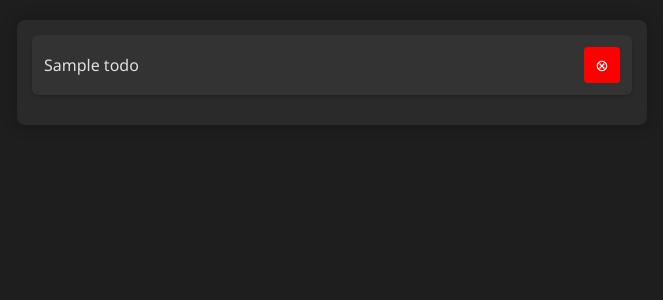
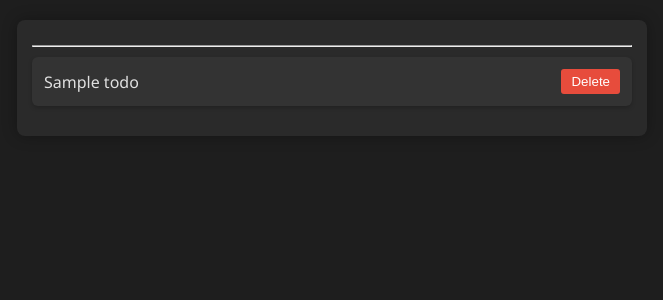
Before and after one commit to Alireza-6/TodoDjango, a Django app: page / in a window 1280 px wide. Shown: the part 103-403 px from the top of the page, without its empty margins (308-971 px from the left). Run offline with Django 5.2, Linux system fonts and the light colour scheme; a user stored in the database is signed in; tables that the repository leaves empty hold one stand-in row (values such as "Sample post").

Commit message:
add todo delete button

```diff
--- a/todos/static/home.css
+++ b/todos/static/css/home.css
@@ -86,6 +86,7 @@ body {
 .task-text {
     flex: 1;
     margin-right: 10px;
+    cursor: pointer;
 }
 
 .check-button {
@@ -109,6 +110,10 @@ body {
 .check-button svg {
     width: 16px; /* Reduced from 20px */
     height: 16px; /* Reduced from 20px */
+}
+
+.separator {
+    margin: 10px 0;
 }
 
 /* Media Query for Mobile */
@@ -146,3 +151,77 @@ body {
         height: 12px; /* Reduced from 16px */
     }
 }
+
+.delete-btn {
+    background: #e74c3c;
+    color: white;
+    border: none;
+    padding: 5px 10px;
+    border-radius: 3px;
+    cursor: pointer;
+}
+
+.delete-btn:hover {
+    background: #c0392b;
+}
+
+.popup-overlay {
+    display: none;
+    position: fixed;
+    top: 0;
+    left: 0;
+    width: 100%;
+    height: 100%;
+    background: rgba(0, 0, 0, 0.5);
+    z-index: 999;
+}
+
+.popup {
+    display: none;
+    position: fixed;
+    top: 50%;
+    left: 50%;
+    transform: translate(-50%, -50%);
+    background: black;
+    padding: 40px;
+    border-radius: 10px;
+    box-shadow: 0 0 10px rgba(0, 0, 0, 0.3);
+    z-index: 1000;
+    text-align: center;
+}
+
+.popup h2 {
+    margin: 0 0 10px;
+    font-size: 1.5em;
+}
+
+.popup p {
+    margin: 0 0 20px;
+}
+
+.delete-confirm {
+    background: #e74c3c;
+    color: white;
+    border: none;
+    padding: 8px 15px;
+    border-radius: 3px;
+    cursor: pointer;
+    margin-right: 10px;
+}
+
+.delete-confirm:hover {
+    background: #c0392b;
+}
+
+.cancel-btn {
+    background: #7f8c8d;
+    color: white;
+    border: none;
+    padding: 8px 15px;
+    border-radius: 3px;
+    cursor: pointer;
+}
+
+.cancel-btn:hover {
+    background: #6c7a89;
+}
--- /dev/null
+++ b/todos/static/js/deletePopup.js
@@ -0,0 +1,9 @@
+function openPopup(popupId) {
+    document.getElementById(popupId).style.display = 'block';
+    document.getElementById(popupId + 'Overlay').style.display = 'block';
+}
+
+function closePopup(popupId) {
+    document.getElementById(popupId).style.display = 'none';
+    document.getElementById(popupId + 'Overlay').style.display = 'none';
+}
--- a/todos/templates/create_todo.html
+++ b/todos/templates/create_todo.html
@@ -5,7 +5,7 @@
 <head>
     <meta charset="UTF-8"/>
     <meta name="viewport" content="width=device-width, initial-scale=1.0"/>
-    <link rel="stylesheet" href="{% static 'create_todo.css' %}">
+    <link rel="stylesheet" href="{% static 'css/create_todo.css' %}">
     <title>To-Do App</title>
 </head>
 <body>
--- a/todos/templates/list_todos.html
+++ b/todos/templates/list_todos.html
@@ -5,7 +5,7 @@
 <head>
     <meta charset="UTF-8"/>
     <meta name="viewport" content="width=device-width, initial-scale=1.0"/>
-    <link rel="stylesheet" href="{% static 'home.css' %}">
+    <link rel="stylesheet" href="{% static 'css/home.css' %}">
     <title>List Todos - To-Do List</title>
 </head>
 <body>
@@ -27,15 +27,28 @@
                 </a>
             </div>
         {% endfor %}
+        <hr class="separator">
         {% for todo in completed_todos %}
-            <div class="task-card">
+            <li class="task-card">
                 <span class="task-text">{{ todo.title }}</span>
-                <a href="#" class="check-button" style="background-color: red">
-                    <span>&#8855;</span>
-                </a>
-            </div>
+                <button class="delete-btn" onclick="openPopup('deletePopup{{ todo.id }}')">Delete</button>
+                <!-- Delete Confirmation Popup -->
+                <div class="popup-overlay" id="deletePopup{{ todo.id }}Overlay"></div>
+                <div class="popup" id="deletePopup{{ todo.id }}">
+                    <h2>Confirm Delete</h2>
+                    <p>Do you want to delete "{{ todo.title }}"?</p>
+                    <form action="{% url 'delete_todo' todo.id %}" method="post">
+                        {% csrf_token %}
+                        <button type="submit" class="delete-confirm">Delete</button>
+                        <button type="button" class="cancel-btn" onclick="closePopup('deletePopup{{ todo.id }}')">
+                            Cancel
+                        </button>
+                    </form>
+                </div>
+            </li>
         {% endfor %}
     </div>
+    <script src="{% static 'js/deletePopup.js' %}"></script>
 </div>
 </body>
 </html>
--- a/todos/urls.py
+++ b/todos/urls.py
@@ -1,8 +1,9 @@
 from django.urls import path
 
-from todos.views import list_todos_view, create_todo_view
+from todos.views import list_todos_view, create_todo_view, delete_todo_view
 
 urlpatterns = [
     path("", list_todos_view, name="list_todos"),
     path("create-todo/", create_todo_view, name="create_todo"),
+    path('delete-todo/<int:todo_id>/', delete_todo_view, name='delete_todo'),
 ]
--- a/todos/views.py
+++ b/todos/views.py
@@ -1,5 +1,5 @@
 from django.contrib.auth.decorators import login_required
-from django.shortcuts import render, redirect
+from django.shortcuts import render, redirect, get_object_or_404
 
 from todos.forms import TodoForm
 from todos.models import Todo
@@ -25,3 +25,12 @@ def create_todo_view(request):
     else:
         form = TodoForm()
     return render(request, "create_todo.html", {"form": form})
+
+
+@login_required(login_url="/users/login")
+def delete_todo_view(request, todo_id):
+    todo = get_object_or_404(Todo, id=todo_id)
+    if request.method == 'POST':
+        todo.delete()
+        return redirect('list_todos')
+    return render(request, 'list_todos.html', {'todo': todo})
```
Also changed, not shown: todos/static/css/create_todo.css (renamed from todos/static/create_todo.css).
